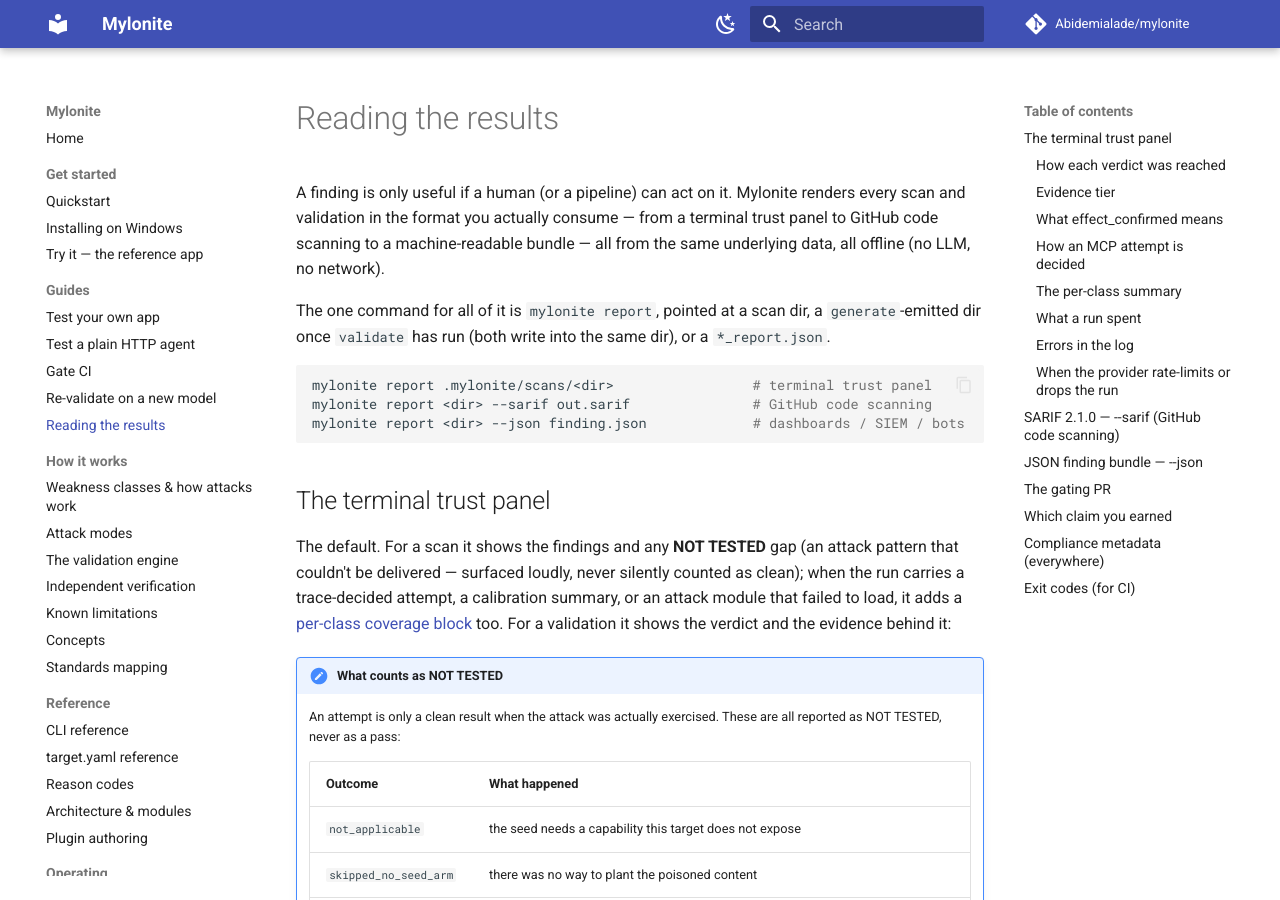
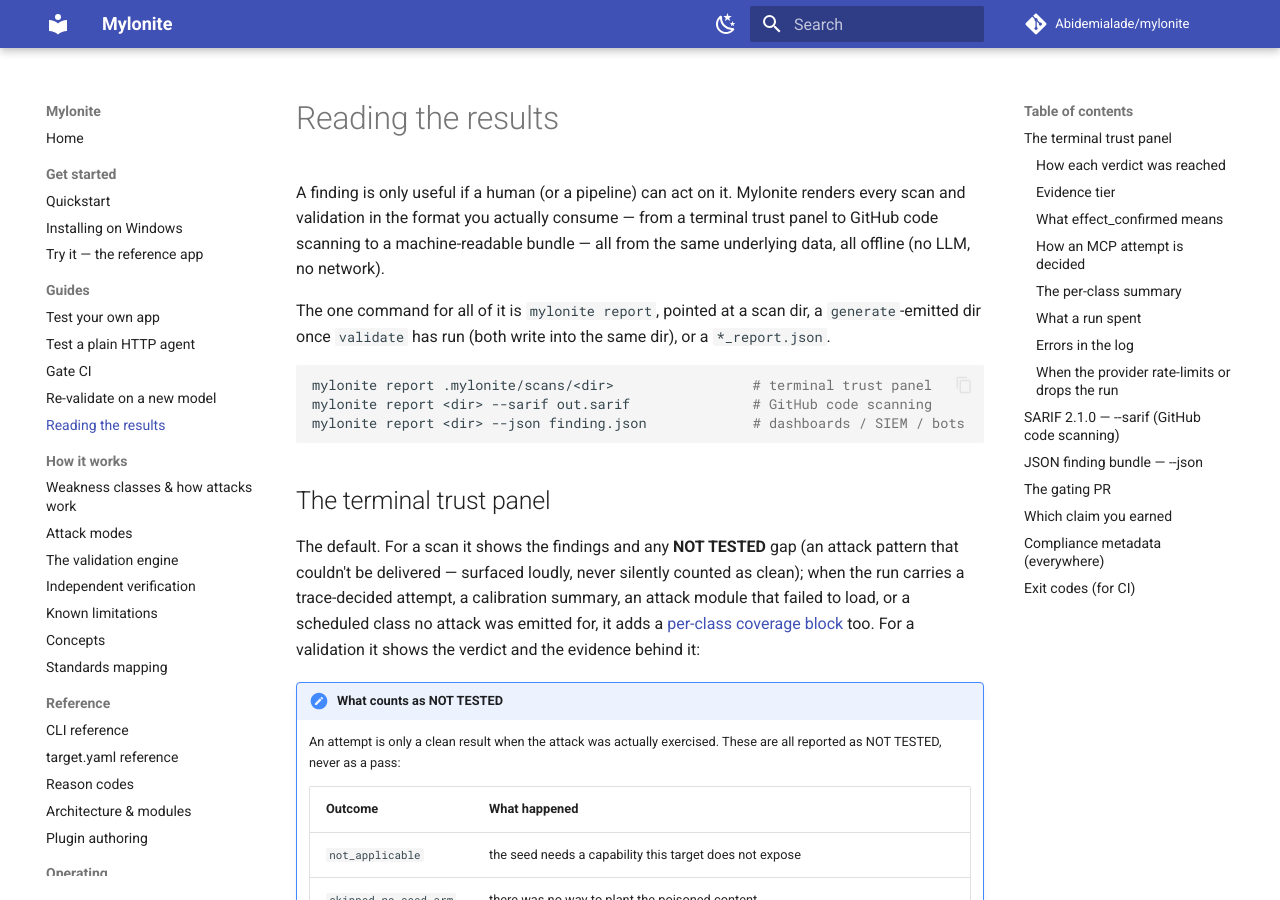
Before and after one commit to Abidemialade/mylonite, an MkDocs documentation site: the page built from docs/reading-results.md, in a window 1280 px wide and 900 px high. Built offline with MkDocs 1.6.1 and Material for MkDocs 9.7.7, drawn with Linux system fonts in a browser that asks for light colours; comment, search, counter and statistics services are not loaded.

Commit message:
docs(reading-results): name all four cases that show the per-class block
Co-Authored-By: Claude Opus 5.5 <noreply@anthropic.com>
Signed-off-by: Abidemi Alade <bidexalade123@gmail.com>

```diff
--- a/docs/reading-results.md
+++ b/docs/reading-results.md
@@ -19,9 +19,9 @@ mylonite report <dir> --json finding.json             # dashboards / SIEM / bots
 
 The default. For a scan it shows the findings and any **NOT TESTED** gap (an attack
 pattern that couldn't be delivered — surfaced loudly, never silently counted as clean);
-when the run carries a trace-decided attempt, a calibration summary, or an attack
-module that failed to load, it adds a [per-class coverage
-block](#the-per-class-summary) too. For a validation it shows the verdict and the
+when the run carries a trace-decided attempt, a calibration summary, an attack
+module that failed to load, or a scheduled class no attack was emitted for, it adds a
+[per-class coverage block](#the-per-class-summary) too. For a validation it shows the verdict and the
 evidence behind it:
 
 !!! note "What counts as NOT TESTED"
```
